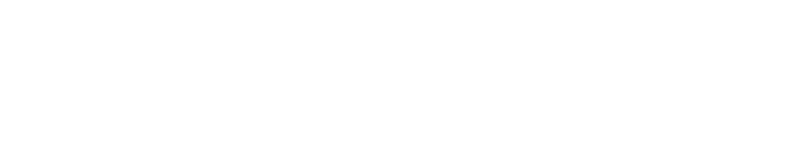
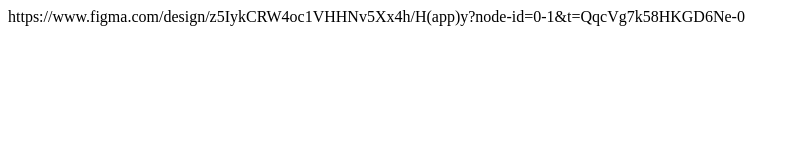
Before and after one commit to asianParadissseee/whois-decode, a plain HTML site: page index.html in a window 1280 px wide. Shown: the whole page, without its empty margins (0-800 px from the left). Drawn offline with Linux system fonts and the light colour scheme.

Commit message:
added link

```diff
--- a/index.html
+++ b/index.html
@@ -8,6 +8,6 @@
     <title>Document</title>
 </head>
 <body>
-
+https://www.figma.com/design/z5IykCRW4oc1VHHNv5Xx4h/H(app)y?node-id=0-1&t=QqcVg7k58HKGD6Ne-0
 </body>
 </html>
```
